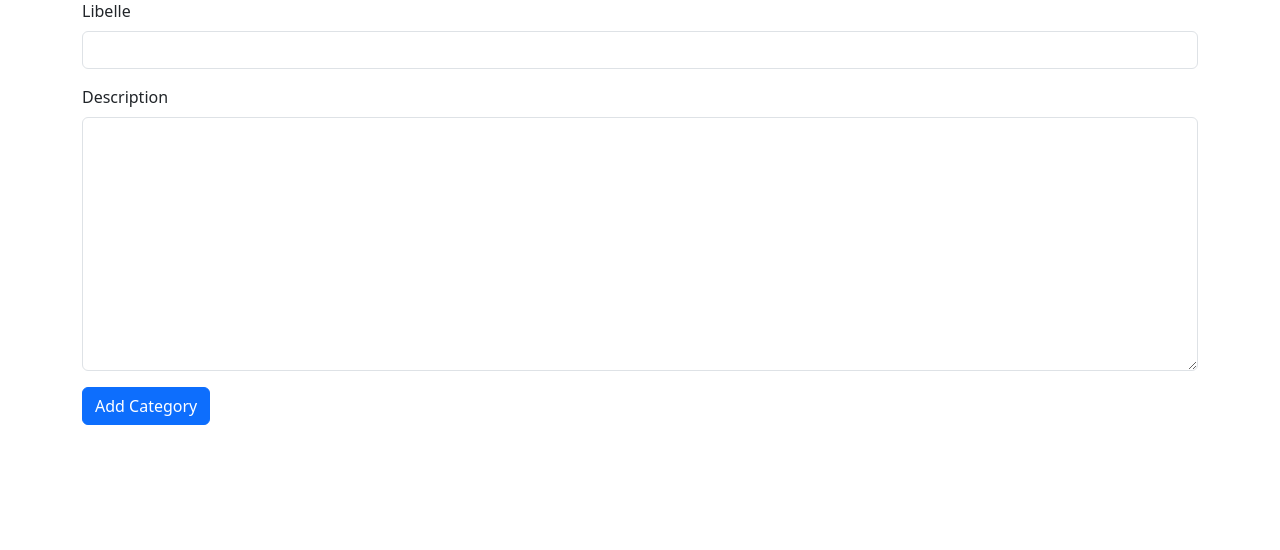
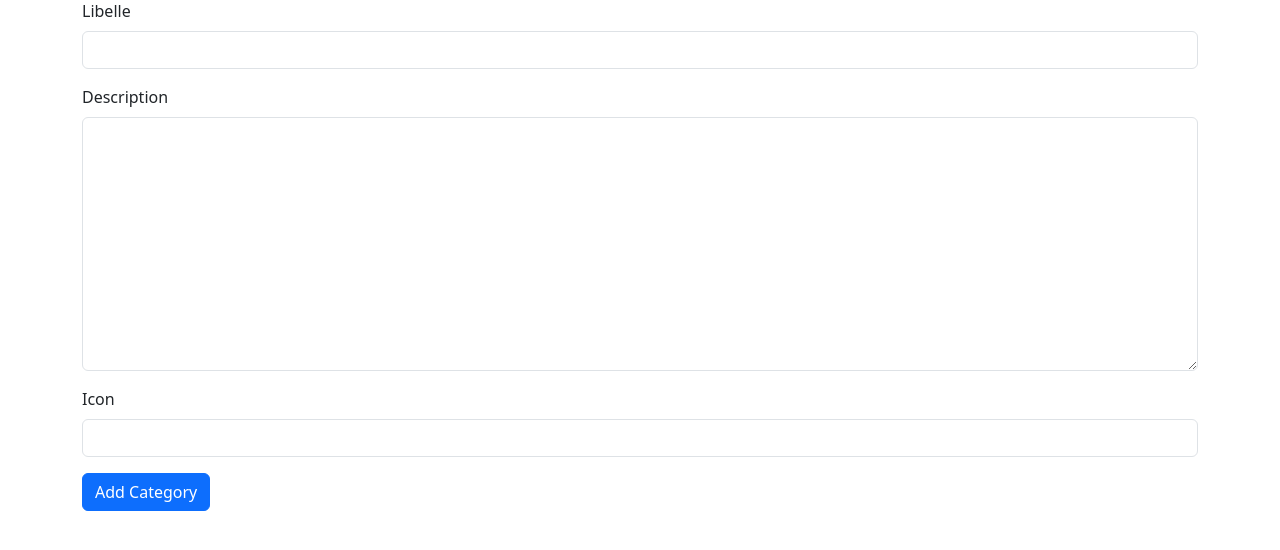
Before and after one commit to Kaoutar-Taki/Php, a PHP site: page /addCategory.php in a window 1280 px wide. Shown: the part 102-652 px from the top of the page. Run offline with PHP 8.4, Linux system fonts and the light colour scheme.

Commit message:
add champ icon for category

```diff
--- a/ecommercephp/Categories.php
+++ b/ecommercephp/Categories.php
@@ -6,6 +6,7 @@
     <link href="https://cdn.jsdelivr.net/npm/bootstrap@5.3.2/dist/css/bootstrap.min.css" rel="stylesheet" integrity="sha384-T3c6CoIi6uLrA9TneNEoa7RxnatzjcDSCmG1MXxSR1GAsXEV/Dwwykc2MPK8M2HN" crossorigin="anonymous">
     <script src="https://cdn.jsdelivr.net/npm/bootstrap@5.3.2/dist/js/bootstrap.bundle.min.js" integrity="sha384-C6RzsynM9kWDrMNeT87bh95OGNyZPhcTNXj1NW7RuBCsyN/o0jlpcV8Qyq46cDfL" crossorigin="anonymous"></script>
     <meta name="viewport" content="width=device-width, initial-scale=1.0">
+    <link rel="stylesheet" href="https://cdnjs.cloudflare.com/ajax/libs/font-awesome/6.5.1/css/all.min.css" integrity="sha512-DTOQO9RWCH3ppGqcWaEA1BIZOC6xxalwEsw9c2QQeAIftl+Vegovlnee1c9QX4TctnWMn13TZye+giMm8e2LwA==" crossorigin="anonymous" referrerpolicy="no-referrer" />
     <title>Ktaki | List Categories</title>
 </head>
 
@@ -20,6 +21,7 @@
                     <th scope="col">#</th>
                     <th scope="col">Libelle</th>
                     <th scope="col">Description</th>
+                    <th scope="col">Icon</th>
                     <th scope="col">Date</th>
                     <th scope="col">Action</th>
                 </tr>
@@ -34,6 +36,7 @@
                                 <th ><?= $categorie['id'] ?></th>
                                 <td><?= $categorie['libelle'] ?></td>
                                 <td><?= $categorie['description'] ?></td>
+                                <td><i class="<?= $categorie['icon'] ?>"></i></td>
                                 <td><?= $categorie['date_creation'] ?></td>
                                 <td>
                                     <a href="editCategory.php?id=<?= $categorie['id'] ?>" class="btn btn-warning">Edit</a>
--- a/ecommercephp/addCategory.php
+++ b/ecommercephp/addCategory.php
@@ -16,10 +16,11 @@
         if (isset($_POST['AddCategory'])) {
             $libelle = $_POST['libelle'];
             $description = $_POST['description'];
+            $icon = $_POST['icon'];
             if (!empty($libelle) && !empty($description)) {
                 require_once 'include/database.php';
-                $sqlState = $pdo->prepare('INSERT INTO categorie(libelle,description) VALUE(?,?)');
-                $sqlState->execute([$libelle, $description]);
+                $sqlState = $pdo->prepare('INSERT INTO categorie(libelle,description,icon) VALUE(?,?,?)');
+                $sqlState->execute([$libelle, $description,$icon]);
                 header('location:Categories.php');
             } else {
         ?>
@@ -38,6 +39,10 @@
                 <label for="description" class="form-label">Description</label>
                 <textarea name="description" class="form-control" id="description" cols="30" rows="10"></textarea>
             </div>
+            <div class="mb-3">
+                <label for="libelle" class="form-label">Icon</label>
+                <input type="text" class="form-control" id="icon" name="icon">
+            </div>
             <button type="submit" class="btn btn-primary" name="AddCategory">Add Category</button>
         </form>
     </div>
--- a/ecommercephp/front/index.php
+++ b/ecommercephp/front/index.php
@@ -6,6 +6,7 @@
     <link href="https://cdn.jsdelivr.net/npm/bootstrap@5.3.2/dist/css/bootstrap.min.css" rel="stylesheet" integrity="sha384-T3c6CoIi6uLrA9TneNEoa7RxnatzjcDSCmG1MXxSR1GAsXEV/Dwwykc2MPK8M2HN" crossorigin="anonymous">
     <script src="https://cdn.jsdelivr.net/npm/bootstrap@5.3.2/dist/js/bootstrap.bundle.min.js" integrity="sha384-C6RzsynM9kWDrMNeT87bh95OGNyZPhcTNXj1NW7RuBCsyN/o0jlpcV8Qyq46cDfL" crossorigin="anonymous"></script>
     <meta name="viewport" content="width=device-width, initial-scale=1.0">
+    <link rel="stylesheet" href="https://cdnjs.cloudflare.com/ajax/libs/font-awesome/6.5.1/css/all.min.css" integrity="sha512-DTOQO9RWCH3ppGqcWaEA1BIZOC6xxalwEsw9c2QQeAIftl+Vegovlnee1c9QX4TctnWMn13TZye+giMm8e2LwA==" crossorigin="anonymous" referrerpolicy="no-referrer" />
     <title>Ktaki</title>
 </head>
 
@@ -16,14 +17,14 @@
         require_once "../include/database.php";
         $categories = $pdo->query("SELECT * FROM categorie")->fetchAll(PDO::FETCH_OBJ);
         ?>
-        <h4>List categories</h4>
+        <h4><i class="fa-solid fa-list"></i> List categories</h4>
         <ul class="list-group list-group-flush">
             <?php
             foreach ($categories as $category) {
             ?>
                 <li class="list-group-item">
                     <a href="category.php?id=<?= $category->id ?>" class="btn btn-light btn-sm">
-                        <?= $category->libelle ?>
+                    <i class="<?= $category->icon ?>"></i> <?= $category->libelle ?>
                     </a>
                 </li>
             <?php
```
Also changed, not shown: ecommercephp/editCategory.php (+7 -2 lines), ecommercephp/front/category.php (+9 -1 lines).
